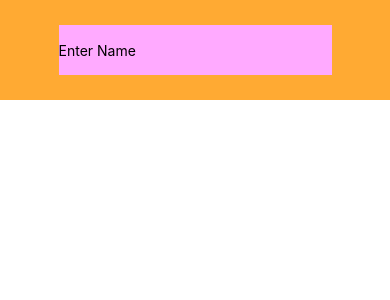
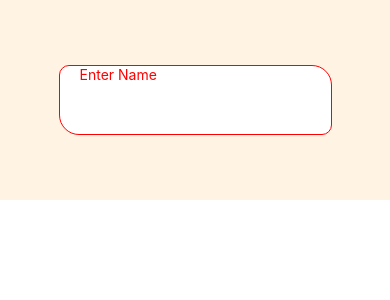
Before and after one commit to Asmatchd/OctInterns21, a React Native app: screen / in a window 390 px wide. Shown: the top 300 px of the page. Built offline with nearby package versions, Linux system fonts and the light colour scheme.

Commit message:
textinput basics done

```diff
--- a/App.js
+++ b/App.js
@@ -1,6 +1,5 @@
 import React from 'react';
 import {Basics} from './src/screens/basics';
-
 import {BasicsTwo} from './src/screens/basicsTwo';
 
 const App = () => {
--- a/src/screens/basicsTwo/BasicsTwo.js
+++ b/src/screens/basicsTwo/BasicsTwo.js
@@ -11,18 +11,42 @@ export class BasicsTwo extends React.Component {
         }}>
         <View
           style={{
-            height: 100,
-            backgroundColor: '#fa3',
+            height: 200,
+            backgroundColor: '#fa32',
             justifyContent: 'center',
             alignItems: 'center',
           }}>
           <TextInput
             style={{
-              backgroundColor: '#faf',
-              height: 50,
+              backgroundColor: '#fff',
+              // height: 100,
               width: '70%',
+              borderColor: 'red',
+              // borderLeftColor: 'red',
+              // borderRightColor: 'red',
+              // borderTopColor: 'red',
+              // borderBottomColor: 'red',
+              borderWidth: 1,
+              // borderLeftWidth: 2,
+              // borderRightWidth: 2,
+              // borderTopWidth: 2,
+              // borderBottomWidth: 2,
+              // borderRadius: 15,
+              borderTopLeftRadius: 10,
+              borderTopRightRadius: 20,
+              borderBottomLeftRadius: 20,
+              borderBottomRightRadius: 10,
+              paddingLeft: 20,
+              maxHeight: 80,
+
+              color: 'blue',
             }}
             placeholder={'Enter Name'}
+            placeholderTextColor={'red'}
+            // underlineColorAndroid={'#000'}
+            multiline={true}
+            numberOfLines={4}
+            maxLength={4}
           />
         </View>
       </View>
```
